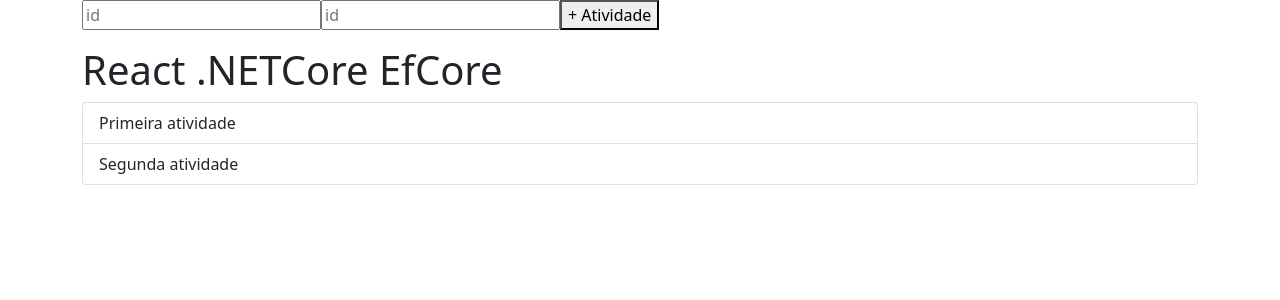
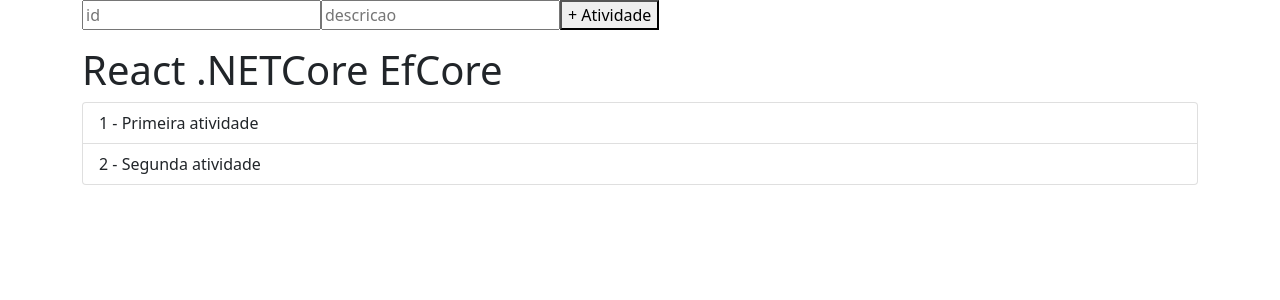
Before and after one commit to AJS2112/proativity-react-dotnet5-efcore5, a React (Create React App) app in the folder front/pro-atividade-app/: page / in a window 1280 px wide. Shown: the top 300 px of the page. Built offline with nearby package versions, Linux system fonts and the light colour scheme.

Commit message:
S1 - hook useState

```diff
--- a/front/pro-atividade-app/src/App.js
+++ b/front/pro-atividade-app/src/App.js
@@ -1,23 +1,34 @@
+import { useState } from 'react';
 import './App.css';
 
+let initialState = [
+  { id: 1, descricao: "Primeira atividade" },
+  { id: 2, descricao: "Segunda atividade" }
+];
+
 function App() {
-  const atividades = [
-    { id: 1, descricao: "Primeira atividade" },
-    { id: 2, descricao: "Segunda atividade" }
+  const [atividades, setAtividades] = useState(initialState);
 
-  ];
+  const addAtividade = (e) => {
+    e.preventDefault();
+    const atividade = {
+      id: document.getElementById('id').value,
+      descricao: document.getElementById('descricao').value,
+    }
+    setAtividades([...atividades, { ...atividade }]);
+  }
   return (
     <>
       <form>
-        <input id="descricao" type="text" placeholder="id" />
-        <input id="descricao" type="text" placeholder="id" />
-        <button>+ Atividade</button>
+        <input id="id" type="text" placeholder="id" />
+        <input id="descricao" type="text" placeholder="descricao" />
+        <button onClick={addAtividade}>+ Atividade</button>
       </form>
       <div className="mt-3">
         <h1>React .NETCore EfCore</h1>
         <ul className='list-group'>
           {atividades.map(a => (
-            <li key={a.id} className='list-group-item'>{a.descricao}</li>
+            <li key={a.id} className='list-group-item'>{a.id} - {a.descricao}</li>
           ))}
         </ul>
       </div>
```
